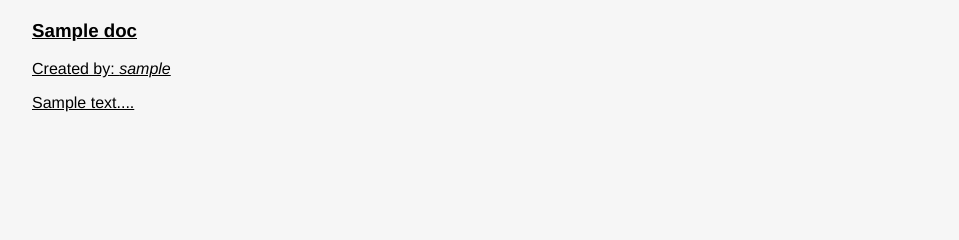
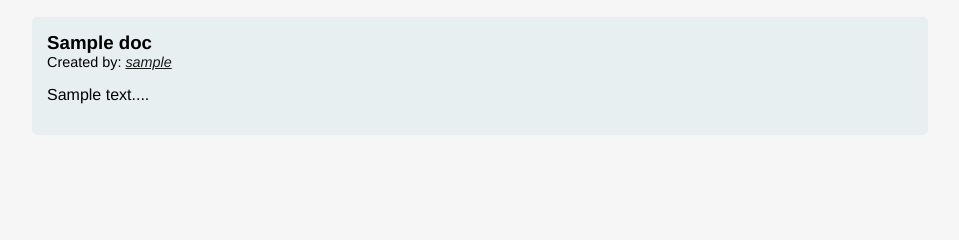
Before and after one commit to silas-hw/A2-Unit-5-Project, a Flask app: template flaskr/templates/dashboard.html in a window 1280 px wide. Shown: the part 93-333 px from the top of the page, without its empty margins (180-1139 px from the left). Run offline with Flask 2, Linux system fonts and the light colour scheme; the template is opened without the code that fills it: most values are stand-ins (such as "Sample title", 1, 10 or a date in 2020).

Commit message:
Update dashbaord styling

```diff
--- a/flaskr/main.py
+++ b/flaskr/main.py
@@ -48,7 +48,8 @@ def dashboard():
             'username':username,
             'title':doc[0],
             'description':doc[1],
-            'document_id':doc[3]
+            'document_id':doc[3],
+            'account_id':doc[2]
         })
 
     return render_template('dashboard.html', session=session, recent_docs=recent_docs)
--- a/flaskr/static/css/style.css
+++ b/flaskr/static/css/style.css
@@ -472,3 +472,34 @@ th {
 
     text-align: left;
 }
+
+/*
+Dashboard
+*/
+
+div.container-dashboard-doc {
+    background-color: var(--secondary-background-color);
+    border-radius: var(--main-border-radius);
+
+    padding: 15px;
+    margin-bottom: 10px;
+}
+
+h3.dashboard-document-title {
+    margin-top: 0px;
+    margin-bottom: 0px;
+}
+
+a.link-dashboard-doc {
+    text-decoration: none;
+}
+
+a.link-dashboard-user {
+    color: rgb(26, 26, 26);
+}
+
+p.dashboard-user {
+    margin-top: 0px;
+    margin-bottom: 0px;
+    font-size: 0.9em;
+}
--- a/flaskr/templates/dashboard.html
+++ b/flaskr/templates/dashboard.html
@@ -6,11 +6,11 @@
 
 {% for doc in recent_docs %}
 
-<a href="{{ url_for('documents.document_view', document_id=doc['document_id']) }}">
-    <h3>{{ doc['title'] }}</h3>
-    <p>Created by: <i>{{ doc['username'] }}</i></p>
-    <p>{{ doc['description'][0:128] }}...</p>
-</a>
+<div class="container-dashboard-doc">
+    <h3 class="dashboard-document-title"><a class="link-dashboard-doc" href="{{ url_for('documents.document_view', document_id=doc['document_id']) }}">{{ doc['title'] }}</a></h3>
+    <p class="dashboard-user">Created by: <a class='link-dashboard-user' href="{{ url_for('users.account', account_id=doc['account_id']) }}"><i>{{ doc['username'] }}</i></a></p>
+    <p>{{ doc['description'][0:100] }}...</p>
+</div>
 
 {% endfor %}
 {% endblock %}
```
